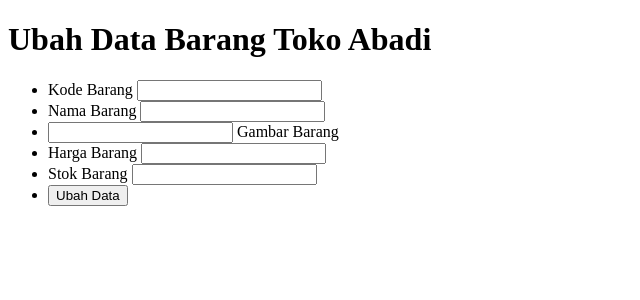
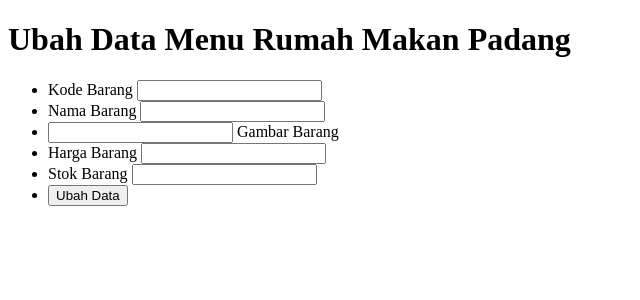
Before and after one commit to DevanPra/MatkulWAD2023, a PHP site: page /ubah.php?no=1 in a window 1280 px wide. Shown: the top 300 px of the page, without its empty margins (0-640 px from the left). Run offline with PHP 8.4, Linux system fonts and the light colour scheme; data that the repository does not hold is empty.

Commit message:
ubah.php

```diff
--- a/Tugas 3 - CREATE DAN READ DATA DARI DATABASE MYSQL/ubah.php
+++ b/Tugas 3 - CREATE DAN READ DATA DARI DATABASE MYSQL/ubah.php
@@ -27,10 +27,10 @@ if (isset($_POST["submit"])){
 <!DOCTYPE html>
 <html>
     <head>
-        <title>Ubah Data Barang Toko Abadi</title>
+        <title>Ubah Data Barang Rumah Makan Padang</title>
     </head>
     <body>
-        <h1>Ubah Data Barang Toko Abadi</h1>
+        <h1>Ubah Data Menu Rumah Makan Padang</h1>
         <form action="" method="post">
             <input type="hidden" name="no" value="<?=$brg['no'];?>">
             <ul>
```
